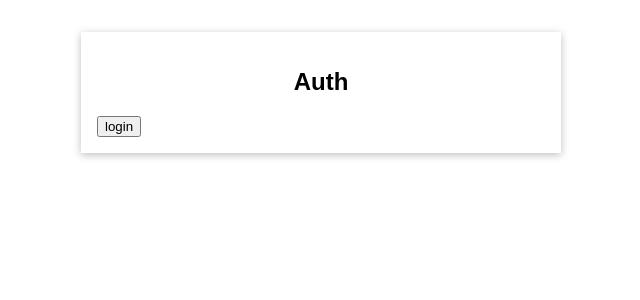
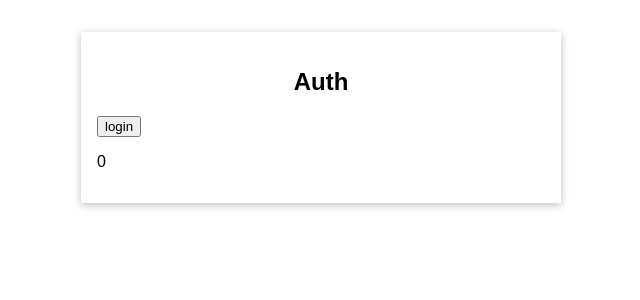
Before and after one commit to yuosif1286/VueCourse, a Vue app: page / in a window 1280 px wide. Shown: the top 300 px of the page, without its empty margins (319-959 px from the left). Built offline with nearby package versions, Linux system fonts and the light colour scheme.

Commit message:
complete

```diff
--- a/src/components/UserAuth.vue
+++ b/src/components/UserAuth.vue
@@ -3,6 +3,7 @@
 <template>
 <button @click="login" v-if="!isAuth">login</button>
 <button @click="logout" v-if="isAuth">logout</button>
+  <p>{{isUserAuth}}</p>
 </template>
 <script>
 import {mapActions} from "vuex";
@@ -19,6 +20,9 @@ export  default {
   computed:{
     isAuth(){
       return this.$store.getters.userIsAuth;
+    },
+    isUserAuth(){
+      return this.$store.getters.testAuth;
     }
   }
 };
--- a/src/main.ts
+++ b/src/main.ts
@@ -33,9 +33,13 @@ const CounterModule =  {
 
             return finalCount;
         },
+        testAuth(state: StateCounter,getters:any):any{
+            return state.counter;
+        }
     },
     mutations: {
         increment(state: StateCounter) {
+            console.log(state);
             state.counter = 2 + state.counter;
         },
         increase(state: StateCounter, payload: any) {
```
